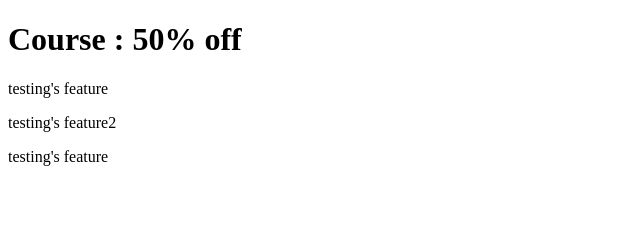
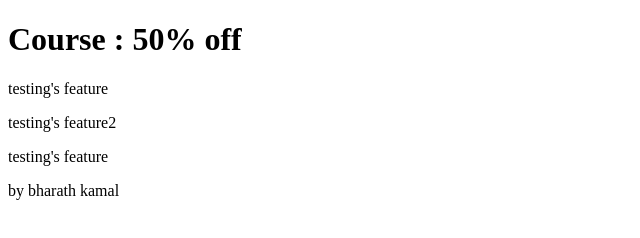
Before and after one commit to DatlaBharath/gitlearn, a plain HTML site: page index.html in a window 1280 px wide. Shown: the whole page, without its empty margins (0-640 px from the left). Drawn offline with Linux system fonts and the light colour scheme.

Commit message:
+footer local

```diff
--- a/index.html
+++ b/index.html
@@ -10,5 +10,6 @@
     <p>testing's feature</p>
     <p>testing's feature2</p>
     <p>testing's feature</p>
+    <footer>by bharath kamal</footer>
 </body>
 </html>
```
